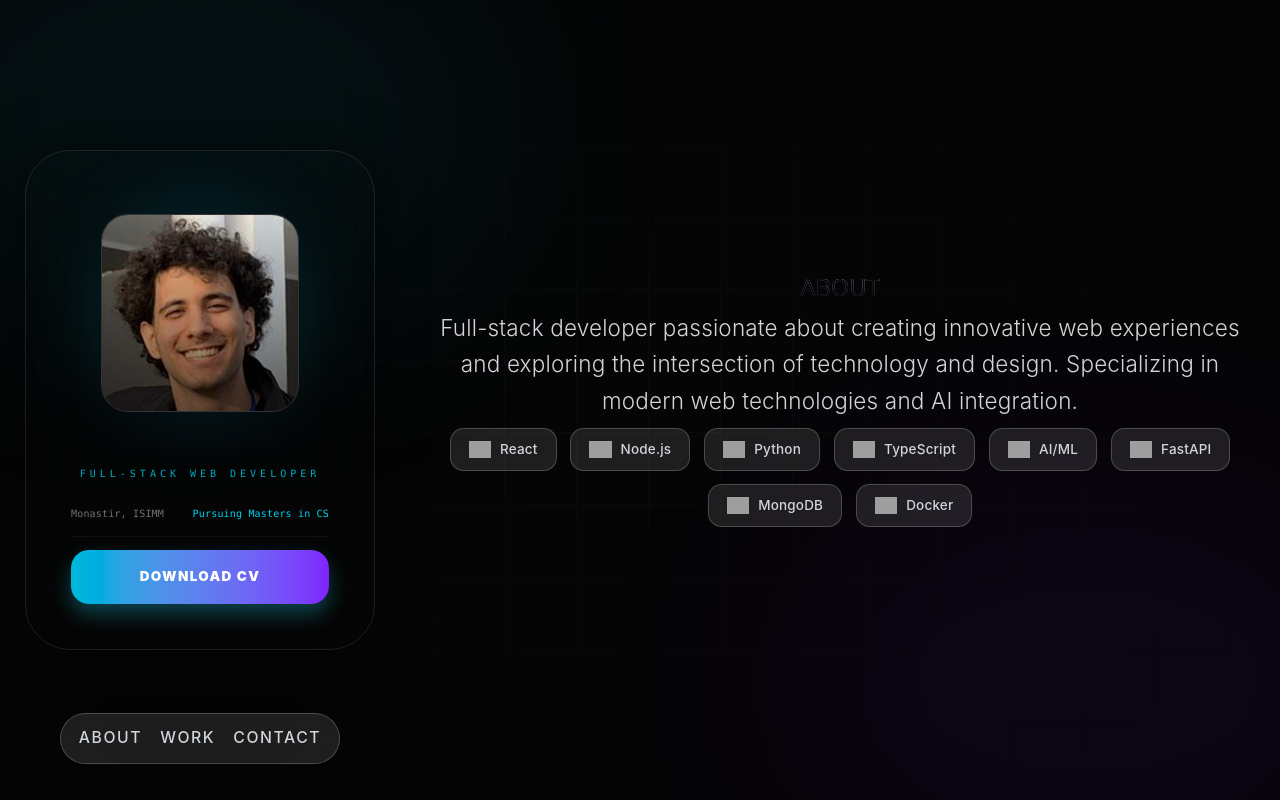
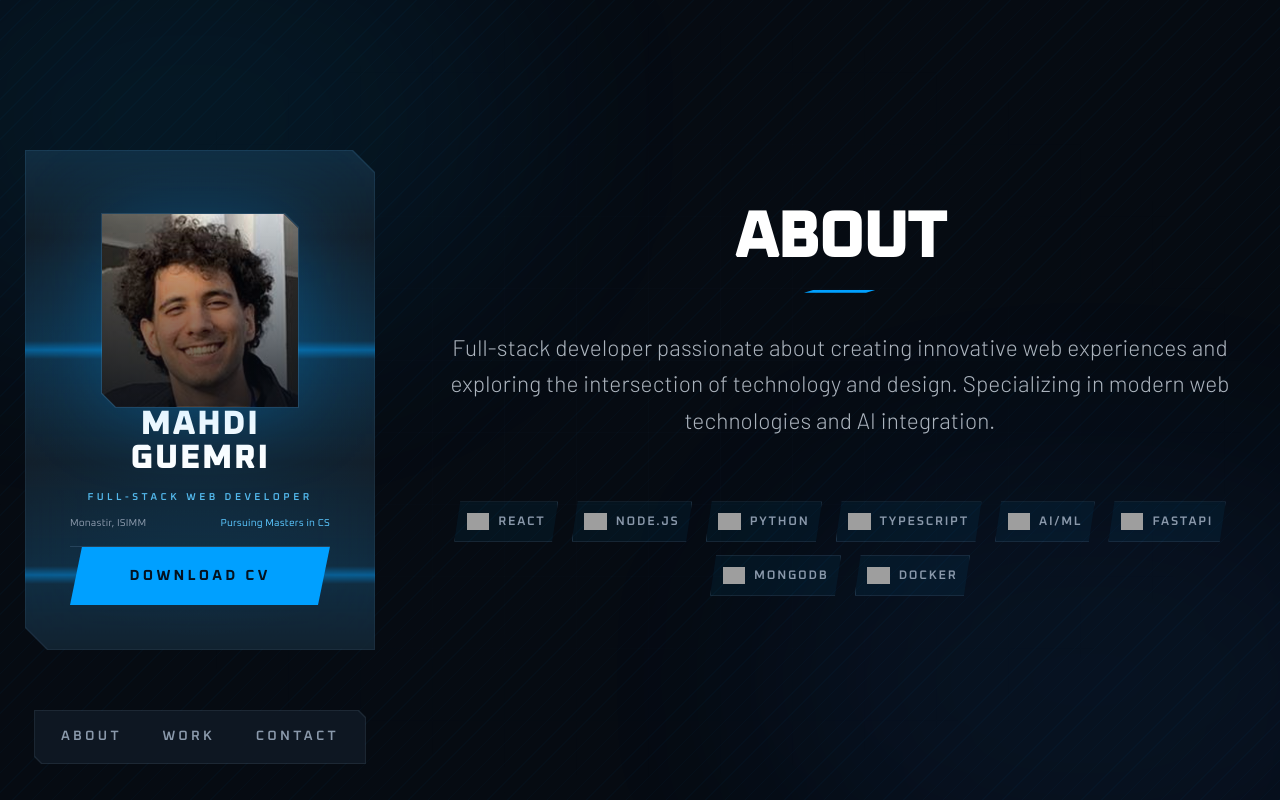
Before and after one commit to MahdiGuem/portfolio, a React (Vite) app: page / in a window 1280 px wide. Built offline with nearby package versions, Linux system fonts and the light colour scheme; grey boxes are pictures that could not be loaded.

Commit message:
update UI

```diff
--- a/components/IDCard.jsx
+++ b/components/IDCard.jsx
@@ -27,6 +27,9 @@ const IDCard = () => {
 
     x.set(mouseX);
     y.set(mouseY);
+
+    e.currentTarget.style.setProperty('--mouse-x', `${e.clientX - rect.left}px`);
+    e.currentTarget.style.setProperty('--mouse-y', `${e.clientY - rect.top}px`);
   };
 
   const handleMouseEnter = () => setIsHovered(true);
@@ -42,7 +45,8 @@ const IDCard = () => {
         onMouseMove={handleMouseMove}
         onMouseEnter={handleMouseEnter}
         onMouseLeave={handleMouseLeave}
-        className="relative h-[500px] w-[350px] rounded-[2.5rem] border border-white/10 backdrop-blur-2xl shadow-[0_0_50px_rgba(0,0,0,0.5)] overflow-hidden cursor-pointer"
+        style={{ '--v-panel': 'rgba(13, 22, 32, 0.62)' }}
+        className="relative h-[500px] w-[350px] v-frame v-shape v-cut-lg bg-vline backdrop-blur-2xl shadow-[0_0_60px_rgba(0,0,0,0.65)] overflow-hidden cursor-pointer"
       >
         {/* INITIAL HOVER GLOW SWEEP */}
         {isHovered && (
@@ -50,17 +54,20 @@ const IDCard = () => {
             initial={{ x: '-100%', skewX: -20 }}
             animate={{ x: '200%' }}
             transition={{ duration: 0.8, ease: "easeOut" }}
-            className="absolute inset-0 z-20 bg-gradient-to-r from-transparent via-cyan-400/20 to-transparent w-full h-full pointer-events-none"
+            className="absolute inset-0 z-20 bg-gradient-to-r from-transparent via-vblue/25 to-transparent w-full h-full pointer-events-none"
           />
         )}
 
         {/* MOUSE TRACKING SPOTLIGHT */}
         <div
-          className="absolute inset-0 z-10 pointer-events-none opacity-50 transition-opacity duration-500"
+          className="absolute inset-0 z-10 pointer-events-none opacity-60 transition-opacity duration-500"
           style={{
-            background: `radial-gradient(600px circle at var(--mouse-x) var(--mouse-y), rgba(34, 211, 238, 0.15), transparent 40%)`,
+            background: `radial-gradient(600px circle at var(--mouse-x, 50%) var(--mouse-y, 50%), rgba(0, 160, 255, 0.18), transparent 40%)`,
           }}
         />
+
+        {/* SCANLINE SWEEP */}
+        <div className="v-scan z-10" />
 
         {/* CONTENT LAYER */}
         <div
@@ -75,32 +82,34 @@ const IDCard = () => {
             }}
             className="relative w-44 h-44 mt-4"
           >
-            <div className="absolute inset-0 bg-cyan-500/20 blur-2xl rounded-full animate-pulse" />
-            <div className="relative w-full h-full rounded-3xl border border-white/20 overflow-hidden bg-black shadow-2xl">
-               <img
-                 src="./pfp.png"
-                 alt="Profile"
-                 className="w-full h-full object-cover scale-110"
-               />
-               <div className="absolute inset-0 bg-gradient-to-t from-black/60 to-transparent" />
+            <div className="absolute inset-0 bg-vblue/25 blur-2xl animate-pulse" />
+            <div className="relative w-full h-full v-shape v-cut bg-vline">
+              <div className="absolute inset-[1px] v-shape overflow-hidden bg-void">
+                <img
+                  src="./pfp.png"
+                  alt="Profile"
+                  className="w-full h-full object-cover scale-110"
+                />
+                <div className="absolute inset-0 bg-gradient-to-t from-void/80 to-transparent" />
+              </div>
             </div>
           </motion.div>
 
           {/* NAME & CONTACT */}
           <div className="text-center space-y-2">
-            <h2 className="text-3xl font-black text-white tracking-tighter uppercase italic leading-none">
+            <h2 className="text-3xl font-display font-extrabold text-white tracking-[0.04em] uppercase leading-none">
             Mahdi Guemri
             </h2>
-            <p className="text-[10px] font-mono text-cyan-400 tracking-[0.4em] uppercase opacity-80">
+            <p className="text-[10px] font-display font-semibold text-vsky tracking-[0.35em] uppercase opacity-90">
               Full-stack web developer
             </p>
           </div>
 
           {/* BASIC INFO BADGE */}
           <div className="w-full space-y-3">
-             <div className="flex justify-between items-center text-[10px] font-mono text-zinc-500 border-b border-white/5 pb-2">
+             <div className="flex justify-between items-center text-[10px] font-display text-vmuted border-b border-vline pb-2">
                 <span>Monastir, ISIMM</span>
-                <span className="text-cyan-400">Pursuing Masters in CS</span>
+                <span className="text-vsky">Pursuing Masters in CS</span>
              </div>
 
           </div>
@@ -110,14 +119,14 @@ const IDCard = () => {
             href="./Mahdi_Guemri_Resume_2026.pdf"
             target="_blank"
             rel="noopener noreferrer"
-            className="block w-full py-4 text-center rounded-2xl bg-gradient-to-r from-cyan-500 to-violet-600 text-white font-black text-xs uppercase tracking-widest shadow-[0_10px_20px_rgba(34,211,238,0.3)] cursor-pointer"
+            className="v-btn w-full cursor-pointer"
           >
             Download CV
           </a>
         </div>
 
         {/* DECORATIVE WIREFRAME ELEMENT */}
-        <div className="absolute -bottom-100 -right-10 w-40 h-40 border border-white/5 rounded-full pointer-events-none" />
+        <div className="absolute -bottom-100 -right-10 w-40 h-40 v-shape v-cut-lg border border-vline pointer-events-none" />
       </motion.div>
     </div>
   );
--- a/src/App.jsx
+++ b/src/App.jsx
@@ -51,12 +51,12 @@ const NavBar = ({ showCV = false }) => {
     const links = showCV ? ['CV', 'About', 'Work', 'Contact'] : ['About', 'Work', 'Contact'];
 
     return (
-      <nav className="flex items-center gap-4 px-4 py-3 rounded-full border border-white/20 bg-white/10 backdrop-blur-2xl shadow-2xl">
+      <nav className="v-frame v-shape v-cut-sm flex items-center gap-1 px-2 py-2 bg-vline">
         {links.map((item) => (
           <a
             key={item}
             href={`#${item.toLowerCase()}`}
-            className="text-xs sm:text-sm font-medium text-gray-300 hover:text-cyan-400 transition-colors uppercase tracking-widest"
+            className="v-nav-link px-4 py-2 text-[11px] sm:text-xs"
           >
             {item}
           </a>
@@ -73,10 +73,10 @@ const NavBar = ({ showCV = false }) => {
           whileInView={{ opacity: 1, y: 0 }}
           transition={{ duration: 1 }}
         >
-          <h2 className="text-4xl md:text-6xl font-black tracking-tighter uppercase mb-8 bg-gradient-to-b from-white via-gray-400 to-gray-700 bg-clip-text text-transparent">
+          <h2 className="v-heading text-4xl md:text-6xl tracking-tighter uppercase mb-8">
             About
           </h2>
-          <p className="text-lg md:text-xl text-zinc-300 font-light leading-relaxed mb-12 max-w-2xl mx-auto min-w-full pb-2">
+          <p className="text-lg md:text-xl text-vtext/80 font-light leading-relaxed mb-12 max-w-2xl mx-auto min-w-full pb-2">
             Full-stack developer passionate about creating innovative web experiences and exploring the intersection of technology and design.
             Specializing in modern web technologies and AI integration.
           </p>
@@ -87,14 +87,14 @@ const NavBar = ({ showCV = false }) => {
                 initial={{ opacity: 0, scale: 0.8 }}
                 whileInView={{ opacity: 1, scale: 1 }}
                 transition={{ delay: index * 0.1 }}
-                className="flex items-center gap-2 px-4 py-2 rounded-xl bg-white/10 border border-white/20 hover:bg-cyan-500/20 hover:border-cyan-400/50 transition-colors"
+                className="v-chip"
               >
                 <img
                   src={techLogos[tech] || techLogos['React']}
                   alt={tech}
                   className="w-5 h-5 object-contain"
                 />
-                <span className="text-xs font-medium text-gray-300">{tech}</span>
+                <span>{tech}</span>
               </motion.div>
             ))}
           </div>
@@ -112,10 +112,10 @@ const NavBar = ({ showCV = false }) => {
           transition={{ duration: 1 }}
           className="text-center mb-16"
         >
-          <h2 className="text-4xl md:text-6xl font-black tracking-tighter uppercase mb-4 bg-gradient-to-b from-white via-gray-400 to-gray-700 bg-clip-text text-transparent">
+          <h2 className="v-heading text-4xl md:text-6xl tracking-tighter uppercase mb-4">
             Work
           </h2>
-          <p className="text-lg text-zinc-400">Click the project to watch a video demo and get more details.</p>
+          <p className="text-lg text-vmuted font-light tracking-wide">Click the project to watch a video demo and get more details.</p>
         </motion.div>
         <div className="grid grid-cols-1 xl:grid-cols-2 2xl:grid-cols-3 gap-8">
           {projects.map((project, index) => (
@@ -141,10 +141,10 @@ const NavBar = ({ showCV = false }) => {
           whileInView={{ opacity: 1, y: 0 }}
           transition={{ duration: 1 }}
         >
-          <h2 className="text-4xl md:text-6xl font-black tracking-tighter uppercase mb-8 bg-gradient-to-b from-white via-gray-400 to-gray-700 bg-clip-text text-transparent">
+          <h2 className="v-heading text-4xl md:text-6xl tracking-tighter uppercase mb-8">
             Contact
           </h2>
-          <p className="text-lg md:text-xl text-zinc-300 font-light leading-relaxed mb-12 max-w-2xl mx-auto pb-2">
+          <p className="text-lg md:text-xl text-vtext/80 font-light leading-relaxed mb-12 max-w-2xl mx-auto pb-2">
             If it's for joining a team or creating a project from scratch, reach out below!
           </p>
           <div className="flex flex-col sm:flex-row gap-6 justify-center items-center">
@@ -152,17 +152,17 @@ const NavBar = ({ showCV = false }) => {
               href="mailto:mahdiguemri@gmail.com"
               whileHover={{ scale: 1.05 }}
               whileTap={{ scale: 0.95 }}
-              className="px-8 py-4 bg-gradient-to-r from-cyan-500 to-violet-600 text-white font-black text-lg uppercase tracking-widest rounded-full shadow-[0_10px_20px_rgba(34,211,238,0.3)] hover:shadow-[0_15px_30px_rgba(34,211,238,0.5)] transition-shadow relative z-10"
+              className="v-btn relative z-10"
             >
               Send Mail
             </motion.a>
             <div className="flex gap-6">
-              <a href="https://www.linkedin.com/in/mahdi-guemri-152971269/" className="text-zinc-400 hover:text-cyan-400 transition-colors relative z-10">
+              <a href="https://www.linkedin.com/in/mahdi-guemri-152971269/" className="text-vmuted hover:text-vsky transition-colors relative z-10">
                 <svg width="24" height="24" viewBox="0 0 24 24" fill="currentColor">
                   <path d="M20.447 20.452h-3.554v-5.569c0-1.328-.027-3.037-1.852-3.037-1.853 0-2.136 1.445-2.136 2.939v5.667H9.351V9h3.414v1.561h.046c.477-.9 1.637-1.85 3.37-1.85 3.601 0 4.267 2.37 4.267 5.455v6.286zM5.337 7.433c-1.144 0-2.063-.926-2.063-2.065 0-1.138.92-2.063 2.063-2.063 1.14 0 2.064.925 2.064 2.063 0 1.139-.925 2.065-2.064 2.065zm1.782 13.019H3.555V9h3.564v11.452zM22.225 0H1.771C.792 0 0 .774 0 1.729v20.542C0 23.227.792 24 1.771 24h20.451C23.2 24 24 23.227 24 22.271V1.729C24 .774 23.2 0 22.222 0h.003z"/>
                 </svg>
               </a>
-              <a href="https://github.com/MahdiGuem" className="text-zinc-400 hover:text-cyan-400 transition-colors relative z-10">
+              <a href="https://github.com/MahdiGuem" className="text-vmuted hover:text-vsky transition-colors relative z-10">
                 <svg width="24" height="24" viewBox="0 0 24 24" fill="currentColor">
                   <path d="M12 0C5.374 0 0 5.373 0 12c0 5.302 3.438 9.8 8.207 11.387.599.111.793-.261.793-.577v-2.234c-3.338.726-4.033-1.416-4.033-1.416-.546-1.387-1.333-1.756-1.333-1.756-1.089-.745.083-.729.083-.729 1.205.084 1.839 1.237 1.839 1.237 1.07 1.834 2.807 1.304 3.492.997.107-.775.418-1.305.762-1.604-2.665-.305-5.467-1.334-5.467-5.931 0-1.311.469-2.381 1.236-3.221-.124-.303-.535-1.524.117-3.176 0 0 1.008-.322 3.301 1.23A11.509 11.509 0 0112 5.803c1.02.005 2.047.138 3.006.404 2.291-1.552 3.297-1.23 3.297-1.23.653 1.653.242 2.874.118 3.176.77.84 1.235 1.911 1.235 3.221 0 4.609-2.807 5.624-5.479 5.921.43.372.823 1.102.823 2.222v3.293c0 .319.192.694.801.576C20.566 21.797 24 17.3 24 12c0-6.627-5.373-12-12-12z"/>
                 </svg>
@@ -175,15 +175,16 @@ const NavBar = ({ showCV = false }) => {
   );
 
   return (
-    <div className="relative w-full min-h-screen bg-[#050505] text-white overflow-hidden font-sans">
+    <div className="relative w-full min-h-screen bg-void text-white overflow-hidden font-sans">
       {/* Unified Background */}
       <div className="fixed inset-0 pointer-events-none">
-        <div className="absolute top-[-10%] left-[-10%] w-[50%] h-[50%] rounded-full bg-cyan-500/10 blur-[120px] animate-pulse" />
-        <div className="absolute bottom-[-10%] right-[-10%] w-[50%] h-[50%] rounded-full bg-violet-600/10 blur-[120px] animate-pulse transition-all duration-700" />
+        <div className="absolute top-[-10%] left-[-10%] w-[50%] h-[50%] rounded-full bg-vblue/12 blur-[120px] animate-pulse" />
+        <div className="absolute bottom-[-10%] right-[-10%] w-[50%] h-[50%] rounded-full bg-vblue2/10 blur-[120px] animate-pulse transition-all duration-700" />
         <div
-          className="absolute inset-0 opacity-20"
-          style={{ backgroundImage: `linear-gradient(to right, #222 1px, transparent 1px), linear-gradient(to bottom, #222 1px, transparent 1px)`, backgroundSize: '4rem 4rem', maskImage: 'radial-gradient(ellipse at center, black, transparent 80%)' }}
+          className="absolute inset-0 opacity-40"
+          style={{ backgroundImage: `linear-gradient(to right, rgba(120,170,220,0.06) 1px, transparent 1px), linear-gradient(to bottom, rgba(120,170,220,0.06) 1px, transparent 1px)`, backgroundSize: '4rem 4rem', maskImage: 'radial-gradient(ellipse at center, black, transparent 80%)' }}
         />
+        <div className="absolute inset-0 v-stripes opacity-60" />
       </div>
 
       {/* Desktop Layout */}
@@ -197,7 +198,7 @@ const NavBar = ({ showCV = false }) => {
         </div>
 
         {/* Right: Scrollable Content */}
-        <div className="flex-1 h-screen overflow-y-auto scrollbar-hide relative z-10">
+        <div className="flex-1 h-screen overflow-y-auto v-scroll relative z-10">
           <AboutSection />
           <WorkSection />
           <ContactSection />
@@ -205,7 +206,7 @@ const NavBar = ({ showCV = false }) => {
       </div>
 
       {/* Mobile Layout */}
-      <div className="lg:hidden h-screen overflow-y-auto scrollbar-hide relative z-10">
+      <div className="lg:hidden h-screen overflow-y-auto v-scroll relative z-10">
         <section id="home" className="min-h-screen flex items-center justify-center px-6">
           <IDCard />
         </section>
--- a/src/index.css
+++ b/src/index.css
@@ -1,25 +1,50 @@
+@import url('https://fonts.googleapis.com/css2?family=Barlow:wght@300;400;500;600;700&family=Oxanium:wght@400;500;600;700;800&display=swap');
 @import "tailwindcss";
 
+@theme {
+  --font-sans: 'Barlow', system-ui, 'Segoe UI', Roboto, sans-serif;
+  --font-display: 'Oxanium', 'Arial Narrow', system-ui, sans-serif;
+  --font-mono: 'Oxanium', ui-monospace, Consolas, monospace;
+
+  --color-void: #060b12;
+  --color-navy: #0d1620;
+  --color-navy2: #142130;
+  --color-navy3: #1d2e40;
+  --color-vblue: #00a0ff;
+  --color-vblue2: #2684ff;
+  --color-vsky: #5bc8ff;
+  --color-vmuted: #8a99ab;
+  --color-vtext: #d6dee9;
+  --color-vline: rgba(148, 190, 226, 0.16);
+  --color-vline2: rgba(148, 190, 226, 0.34);
+}
+
+@layer base {
   :root {
-  --text: #6b6375;
-  --text-h: #08060d;
-  --bg: #fff;
-  --border: #e5e4e7;
-  --code-bg: #f4f3ec;
-  --accent: #aa3bff;
-  --accent-bg: rgba(170, 59, 255, 0.1);
-  --accent-border: rgba(170, 59, 255, 0.5);
-  --social-bg: rgba(244, 243, 236, 0.5);
+    color-scheme: dark;
+
+    --v-cut: 14px;
+    --v-panel: rgba(13, 22, 32, 0.86);
+    --v-panel-solid: #0d1620;
+
+    --text: #b6c2d0;
+    --text-h: #ffffff;
+    --bg: #060b12;
+    --border: rgba(148, 190, 226, 0.16);
+    --code-bg: #142130;
+    --accent: #00a0ff;
+    --accent-bg: rgba(0, 160, 255, 0.12);
+    --accent-border: rgba(0, 160, 255, 0.5);
+    --social-bg: rgba(20, 33, 48, 0.6);
     --shadow:
-    rgba(0, 0, 0, 0.1) 0 10px 15px -3px, rgba(0, 0, 0, 0.05) 0 4px 6px -2px;
+      rgba(0, 0, 0, 0.5) 0 10px 15px -3px, rgba(0, 0, 0, 0.35) 0 4px 6px -2px;
 
-  --sans: system-ui, 'Segoe UI', Roboto, sans-serif;
-  --heading: system-ui, 'Segoe UI', Roboto, sans-serif;
-  --mono: ui-monospace, Consolas, monospace;
+    --sans: 'Barlow', system-ui, 'Segoe UI', Roboto, sans-serif;
+    --heading: 'Oxanium', 'Arial Narrow', system-ui, sans-serif;
+    --mono: 'Oxanium', ui-monospace, Consolas, monospace;
 
     font: 18px/145% var(--sans);
     letter-spacing: 0.18px;
-  color-scheme: light dark;
     color: var(--text);
     background: var(--bg);
     font-synthesis: none;
@@ -32,28 +57,9 @@
     }
   }
 
-@media (prefers-color-scheme: dark) {
-  :root {
-    --text: #9ca3af;
-    --text-h: #f3f4f6;
-    --bg: #16171d;
-    --border: #2e303a;
-    --code-bg: #1f2028;
-    --accent: #c084fc;
-    --accent-bg: rgba(192, 132, 252, 0.15);
-    --accent-border: rgba(192, 132, 252, 0.5);
-    --social-bg: rgba(47, 48, 58, 0.5);
-    --shadow:
-      rgba(0, 0, 0, 0.4) 0 10px 15px -3px, rgba(0, 0, 0, 0.25) 0 4px 6px -2px;
-  }
-
-  #social .button-icon {
-    filter: invert(1) brightness(2);
-  }
-}
-
   body {
     margin: 0;
+    background: var(--bg);
   }
 
   #root {
@@ -67,7 +73,7 @@ body {
   h1,
   h2 {
     font-family: var(--heading);
-  font-weight: 500;
+    font-weight: 700;
     color: var(--text-h);
   }
 
@@ -107,3 +113,267 @@ code {
     padding: 4px 8px;
     background: var(--code-bg);
   }
+
+  ::selection {
+    background: rgba(0, 160, 255, 0.35);
+    color: #ffffff;
+  }
+
+  ::-webkit-scrollbar {
+    width: 8px;
+    height: 8px;
+  }
+  ::-webkit-scrollbar-track {
+    background: #0a121b;
+  }
+  ::-webkit-scrollbar-thumb {
+    background: rgba(0, 160, 255, 0.32);
+  }
+  ::-webkit-scrollbar-thumb:hover {
+    background: rgba(0, 160, 255, 0.6);
+  }
+
+  html {
+    scrollbar-color: rgba(0, 160, 255, 0.4) #0a121b;
+  }
+}
+
+@layer components {
+  /* ---------------- angular geometry ---------------- */
+  .v-shape {
+    clip-path: polygon(
+      0 0,
+      calc(100% - var(--v-cut, 14px)) 0,
+      100% var(--v-cut, 14px),
+      100% 100%,
+      var(--v-cut, 14px) 100%,
+      0 calc(100% - var(--v-cut, 14px))
+    );
+  }
+  .v-cut-xs {
+    --v-cut: 4px;
+  }
+  .v-cut-sm {
+    --v-cut: 7px;
+  }
+  .v-cut {
+    --v-cut: 14px;
+  }
+  .v-cut-lg {
+    --v-cut: 22px;
+  }
+  .v-cut-xl {
+    --v-cut: 30px;
+  }
+
+  /* ---------------- panels ---------------- */
+  /* Hairline angular frame: the element background is the ring,
+     the ::before fills the interior with the panel colour. */
+  .v-frame {
+    position: relative;
+    isolation: isolate;
+    background: var(--v-frame-ring, rgba(148, 190, 226, 0.18));
+  }
+  .v-frame::before {
+    content: '';
+    position: absolute;
+    inset: 1px;
+    z-index: -1;
+    clip-path: inherit;
+    background: var(--v-panel);
+  }
+
+  /* ---------------- typography ---------------- */
+  .v-heading {
+    font-family: var(--heading);
+    font-weight: 800;
+    text-transform: uppercase;
+    letter-spacing: 0.01em;
+    line-height: 0.95;
+    color: #ffffff;
+  }
+  .v-heading::after {
+    content: '';
+    display: block;
+    width: 72px;
+    height: 3px;
+    margin: 18px auto 0;
+    background: var(--color-vblue);
+    box-shadow: 0 0 14px rgba(0, 160, 255, 0.65);
+    clip-path: polygon(10px 0, 100% 0, calc(100% - 10px) 100%, 0 100%);
+  }
+  .v-kicker {
+    font-family: var(--heading);
+    text-transform: uppercase;
+    letter-spacing: 0.3em;
+    color: var(--color-vsky);
+  }
+
+  /* ---------------- nav ---------------- */
+  .v-nav-link {
+    position: relative;
+    font-family: var(--heading);
+    font-weight: 600;
+    text-transform: uppercase;
+    letter-spacing: 0.24em;
+    color: var(--color-vmuted);
+    transition: color 0.2s ease;
+  }
+  .v-nav-link::after {
+    content: '';
+    position: absolute;
+    left: 14px;
+    right: 14px;
+    bottom: 4px;
+    height: 2px;
+    background: var(--color-vblue);
+    transform: scaleX(0);
+    transform-origin: left center;
+    transition: transform 0.22s ease;
+    clip-path: polygon(4px 0, 100% 0, calc(100% - 4px) 100%, 0 100%);
+  }
+  .v-nav-link:hover {
+    color: #ffffff;
+  }
+  .v-nav-link:hover::after {
+    transform: scaleX(1);
+  }
+
+  /* ---------------- buttons ---------------- */
+  .v-btn {
+    position: relative;
+    display: inline-flex;
+    align-items: center;
+    justify-content: center;
+    gap: 0.75rem;
+    padding: 0.9rem 2rem;
+    font-family: var(--heading);
+    font-weight: 700;
+    font-size: 0.8125rem;
+    text-transform: uppercase;
+    letter-spacing: 0.22em;
+    color: #04121f;
+    background: var(--color-vblue);
+    clip-path: polygon(
+      12px 0,
+      100% 0,
+      calc(100% - 12px) 100%,
+      0 100%
+    );
+    transition:
+      background-color 0.22s ease,
+      box-shadow 0.22s ease,
+      color 0.22s ease;
+  }
+  .v-btn:hover {
+    background: var(--color-vsky);
+    box-shadow: 0 0 28px rgba(0, 160, 255, 0.55);
+  }
+  .v-btn-ghost {
+    color: var(--color-vsky);
+    background: transparent;
+    box-shadow: inset 0 0 0 1px rgba(0, 160, 255, 0.5);
+  }
+  .v-btn-ghost:hover {
+    color: #04121f;
+    background: var(--color-vsky);
+    box-shadow: 0 0 24px rgba(0, 160, 255, 0.4);
+  }
+
+  /* ---------------- chips ---------------- */
+  .v-chip {
+    display: inline-flex;
+    align-items: center;
+    gap: 0.5rem;
+    padding: 0.4rem 0.7rem;
+    font-family: var(--heading);
+    font-size: 0.6875rem;
+    font-weight: 600;
+    text-transform: uppercase;
+    letter-spacing: 0.14em;
+    color: var(--color-vmuted);
+    background: rgba(0, 160, 255, 0.06);
+    box-shadow: inset 0 0 0 1px rgba(148, 190, 226, 0.16);
+    clip-path: polygon(
+      6px 0,
+      100% 0,
+      calc(100% - 6px) 100%,
+      0 100%
+    );
+    transition:
+      color 0.2s ease,
+      background-color 0.2s ease,
+      box-shadow 0.2s ease;
+  }
+  .v-chip:hover {
+    color: #ffffff;
+    background: rgba(0, 160, 255, 0.16);
+    box-shadow: inset 0 0 0 1px rgba(0, 160, 255, 0.55);
+  }
+
+  /* small angular callout tag */
+  .v-tag {
+    display: inline-flex;
+    align-items: center;
+    padding: 0.25rem 0.75rem;
+    font-family: var(--heading);
+    font-size: 0.625rem;
+    font-weight: 600;
+    text-transform: uppercase;
+    letter-spacing: 0.18em;
+    color: var(--color-vsky);
+    background: rgba(0, 160, 255, 0.18);
+    box-shadow: inset 0 0 0 1px rgba(0, 160, 255, 0.55);
+    clip-path: polygon(
+      6px 0,
+      100% 0,
+      calc(100% - 6px) 100%,
+      0 100%
+    );
+  }
+
+  /* ---------------- texture ---------------- */
+  .v-stripes {
+    background-image: repeating-linear-gradient(
+      135deg,
+      rgba(0, 160, 255, 0.05) 0 1px,
+      transparent 1px 14px
+    );
+  }
+  .v-scanlines {
+    background-image: repeating-linear-gradient(
+      to bottom,
+      rgba(0, 160, 255, 0.07) 0 1px,
+      transparent 1px 3px
+    );
+  }
+  .v-scan {
+    position: absolute;
+    inset: 0;
+    pointer-events: none;
+    background: linear-gradient(
+      to bottom,
+      transparent 0%,
+      rgba(0, 160, 255, 0.12) 46%,
+      rgba(0, 160, 255, 0.5) 50%,
+      rgba(0, 160, 255, 0.12) 54%,
+      transparent 100%
+    );
+    background-size: 100% 45%;
+    animation: v-scan 6s linear infinite;
+  }
+  @keyframes v-scan {
+    0% {
+      background-position: 0 -50%;
+    }
+    100% {
+      background-position: 0 150%;
+    }
+  }
+
+  /* thin tactical scrollbar */
+  .v-scroll {
+    scrollbar-width: thin;
+    scrollbar-color: rgba(0, 160, 255, 0.4) #0a121b;
+  }
+}
```
Also changed, not shown: components/ProjectCard.jsx (+13 -11 lines), components/ProjectOverlay.jsx (+15 -16 lines). Lines whose indentation alone changed are shown as unchanged.
